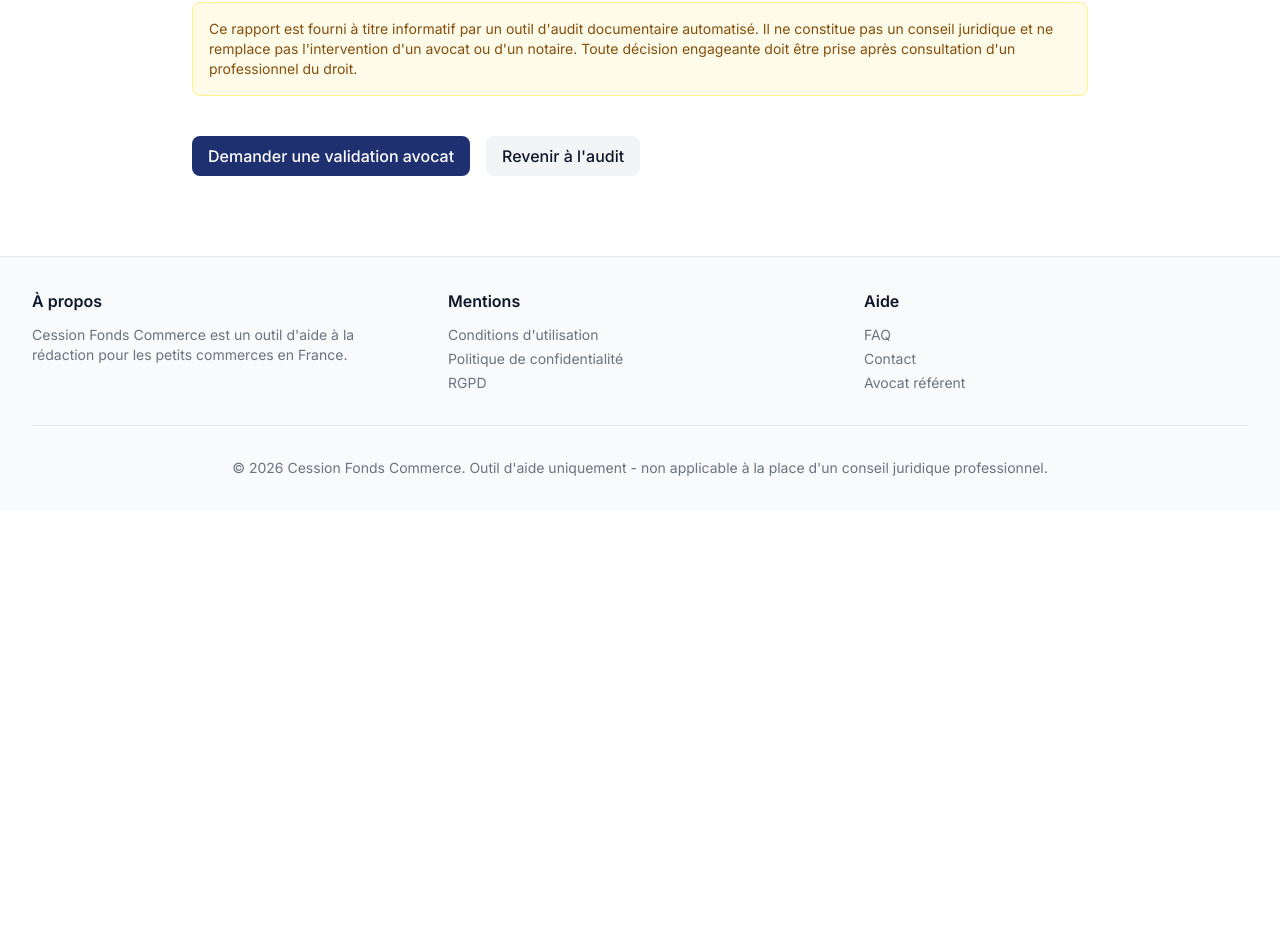
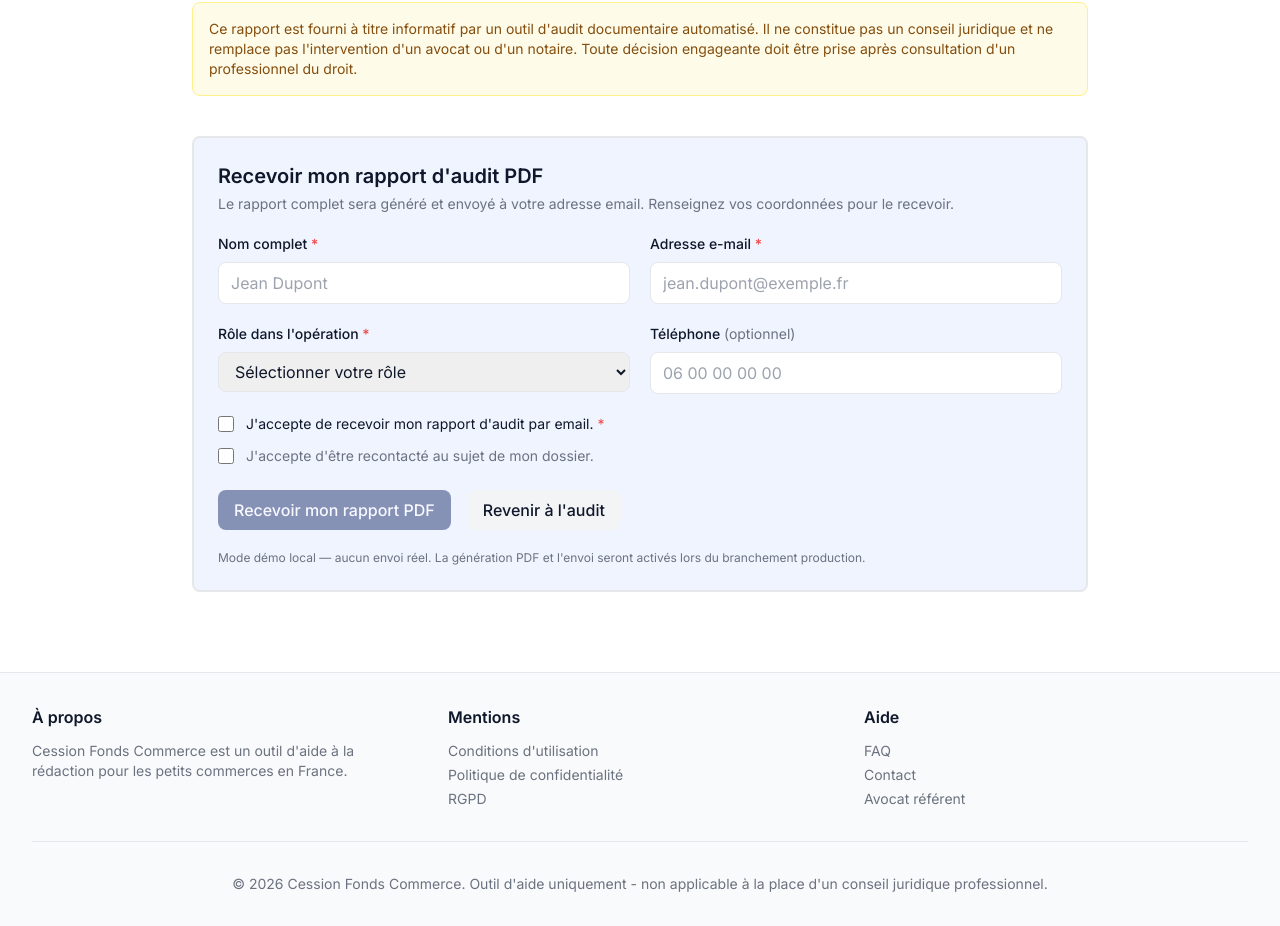
Before and after one commit to gorangom-brio/cession-fonds-commerce, a Next.js app: page /dossiers/1/rapport in a window 1280 px wide. Shown: the part 2666-3592 px from the top of the page. Before the commit the page ends 3176 px from the top, so only its background shows below. Built offline with nearby package versions, Linux system fonts and the light colour scheme.

Commit message:
feat: add demo email capture for audit report

```diff
--- a/app/dossiers/[id]/rapport/page.tsx
+++ b/app/dossiers/[id]/rapport/page.tsx
@@ -1,9 +1,11 @@
+"use client";
+
 import Link from "next/link";
+import { useParams } from "next/navigation";
+import { useState } from "react";
 import DossierStepper from "../DossierStepper";
 
-type DossierRapportPageProps = {
-  params: Promise<{ id: string }>;
-};
+// ── Données simulées ────────────────────────────────────────────────────────
 
 const piecesAnalysees = [
   "Bail commercial",
@@ -44,22 +46,10 @@ const pointsAttention = [
 ];
 
 const risques = [
-  {
-    niveau: "Élevé" as const,
-    texte: "Clause de cession du bail non vérifiée — risque de blocage de la cession.",
-  },
-  {
-    niveau: "Modéré" as const,
-    texte: "Pièces fiscales manquantes — risque de remise en cause de la valorisation.",
-  },
-  {
-    niveau: "Modéré" as const,
-    texte: "Actifs incorporels non documentés — risque de litige post-cession sur le périmètre transmis.",
-  },
-  {
-    niveau: "À surveiller" as const,
-    texte: "Bilans incomplets (2/3 exercices) — analyse de tendance partielle.",
-  },
+  { niveau: "Élevé" as const, texte: "Clause de cession du bail non vérifiée — risque de blocage de la cession." },
+  { niveau: "Modéré" as const, texte: "Pièces fiscales manquantes — risque de remise en cause de la valorisation." },
+  { niveau: "Modéré" as const, texte: "Actifs incorporels non documentés — risque de litige post-cession sur le périmètre transmis." },
+  { niveau: "À surveiller" as const, texte: "Bilans incomplets (2/3 exercices) — analyse de tendance partielle." },
 ];
 
 const NIVEAU_STYLE: Record<"Élevé" | "Modéré" | "À surveiller", string> = {
@@ -68,10 +58,57 @@ const NIVEAU_STYLE: Record<"Élevé" | "Modéré" | "À surveiller", string> = {
   "À surveiller": "bg-blue-50 border border-blue-200 text-blue-800",
 };
 
-export default async function DossierRapportPage({
-  params,
-}: DossierRapportPageProps) {
-  const { id } = await params;
+const ROLES = [
+  { value: "", label: "Sélectionner votre rôle" },
+  { value: "vendeur", label: "Vendeur" },
+  { value: "acquereur", label: "Acquéreur" },
+  { value: "intermediaire", label: "Intermédiaire" },
+  { value: "autre", label: "Autre" },
+] as const;
+
+// ── Types formulaire ────────────────────────────────────────────────────────
+
+type CaptureChamps = {
+  nom: string;
+  email: string;
+  role: string;
+  telephone: string;
+  consentementRapport: boolean;
+  consentementRecontact: boolean;
+};
+
+const CHAMPS_VIDES: CaptureChamps = {
+  nom: "",
+  email: "",
+  role: "",
+  telephone: "",
+  consentementRapport: false,
+  consentementRecontact: false,
+};
+
+// ── Page ────────────────────────────────────────────────────────────────────
+
+export default function DossierRapportPage() {
+  const { id } = useParams<{ id: string }>();
+  const [champs, setChamps] = useState<CaptureChamps>(CHAMPS_VIDES);
+  const [envoye, setEnvoye] = useState(false);
+
+  const peutSoumettre =
+    champs.nom.trim().length > 0 &&
+    champs.email.trim().length > 0 &&
+    champs.role !== "" &&
+    champs.consentementRapport;
+
+  const set =
+    (champ: keyof CaptureChamps) =>
+    (e: React.ChangeEvent<HTMLInputElement | HTMLSelectElement>) =>
+      setChamps((prev) => ({ ...prev, [champ]: e.target.value }));
+
+  const handleSubmit = (e: React.FormEvent<HTMLFormElement>) => {
+    e.preventDefault();
+    if (!peutSoumettre) return;
+    setEnvoye(true);
+  };
 
   return (
     <div className="mx-auto max-w-4xl space-y-10">
@@ -115,9 +152,7 @@ export default async function DossierRapportPage({
 
       {/* Pièces analysées */}
       <section className="space-y-3">
-        <h2 className="text-xl font-semibold text-navy-900">
-          Pièces analysées
-        </h2>
+        <h2 className="text-xl font-semibold text-navy-900">Pièces analysées</h2>
         <div className="rounded-lg border border-border bg-white p-6">
           <ul className="space-y-2">
             {piecesAnalysees.map((piece) => (
@@ -165,15 +200,10 @@ export default async function DossierRapportPage({
 
       {/* Risques */}
       <section className="space-y-3">
-        <h2 className="text-xl font-semibold text-navy-900">
-          Risques identifiés
-        </h2>
+        <h2 className="text-xl font-semibold text-navy-900">Risques identifiés</h2>
         <div className="rounded-lg border border-border bg-white divide-y divide-border">
           {risques.map(({ niveau, texte }) => (
-            <div
-              key={texte}
-              className="flex items-start gap-4 px-6 py-4"
-            >
+            <div key={texte} className="flex items-start gap-4 px-6 py-4">
               <span
                 className={`mt-0.5 inline-flex shrink-0 items-center rounded-full px-2.5 py-0.5 text-xs font-semibold ${NIVEAU_STYLE[niveau]}`}
               >
@@ -187,9 +217,7 @@ export default async function DossierRapportPage({
 
       {/* Recommandations */}
       <section className="space-y-3">
-        <h2 className="text-xl font-semibold text-navy-900">
-          Recommandations
-        </h2>
+        <h2 className="text-xl font-semibold text-navy-900">Recommandations</h2>
         <div className="rounded-lg border border-border bg-white p-6 space-y-3 text-sm text-muted-foreground leading-relaxed">
           <p>
             <strong className="text-navy-900">1. Compléter le dossier</strong>{" "}
@@ -237,7 +265,36 @@ export default async function DossierRapportPage({
         professionnel du droit.
       </div>
 
-      {/* CTA */}
+      {/* ── Capture email ─────────────────────────────────────────────────── */}
+      <section className="rounded-lg border-2 border-navy-200 bg-navy-50 p-6 space-y-5">
+        <div className="space-y-1">
+          <h2 className="text-xl font-semibold text-navy-900">
+            Recevoir mon rapport d&apos;audit PDF
+          </h2>
+          <p className="text-sm text-muted-foreground">
+            Le rapport complet sera généré et envoyé à votre adresse email.
+            Renseignez vos coordonnées pour le recevoir.
+          </p>
+        </div>
+
+        {envoye ? (
+          /* ── Confirmation ── */
+          <div className="space-y-5">
+            <div className="rounded-lg border border-confidence-high/30 bg-confidence-high/10 p-6 space-y-2 text-center">
+              <p className="text-2xl font-bold text-confidence-high">✓</p>
+              <p className="text-base font-semibold text-navy-900">
+                Votre demande de rapport PDF a bien été enregistrée en mode démo.
+              </p>
+              <p className="text-sm text-muted-foreground">
+                Dans la version finale, le rapport PDF sera généré et envoyé
+                automatiquement à{" "}
+                <strong className="text-navy-900">{champs.email}</strong>.
+              </p>
+              <p className="text-xs text-muted-foreground">
+                Mode démo local — aucun envoi réel effectué.
+              </p>
+            </div>
+
             <div className="flex flex-wrap items-center gap-4">
               <Link
                 href={`/dossiers/${id}/validation-avocat`}
@@ -250,5 +307,143 @@ export default async function DossierRapportPage({
               </Link>
             </div>
           </div>
+        ) : (
+          /* ── Formulaire ── */
+          <form onSubmit={handleSubmit} className="space-y-5">
+            <div className="grid gap-5 sm:grid-cols-2">
+              <div className="form-field">
+                <label className="form-label" htmlFor="cap-nom">
+                  Nom complet <span className="text-red-500">*</span>
+                </label>
+                <input
+                  id="cap-nom"
+                  type="text"
+                  className="form-input"
+                  placeholder="Jean Dupont"
+                  value={champs.nom}
+                  onChange={set("nom")}
+                  required
+                />
+              </div>
+
+              <div className="form-field">
+                <label className="form-label" htmlFor="cap-email">
+                  Adresse e-mail <span className="text-red-500">*</span>
+                </label>
+                <input
+                  id="cap-email"
+                  type="email"
+                  className="form-input"
+                  placeholder="jean.dupont@exemple.fr"
+                  value={champs.email}
+                  onChange={set("email")}
+                  required
+                />
+              </div>
+            </div>
+
+            <div className="grid gap-5 sm:grid-cols-2">
+              <div className="form-field">
+                <label className="form-label" htmlFor="cap-role">
+                  Rôle dans l&apos;opération <span className="text-red-500">*</span>
+                </label>
+                <select
+                  id="cap-role"
+                  className="form-input"
+                  value={champs.role}
+                  onChange={set("role")}
+                  required
+                >
+                  {ROLES.map(({ value, label }) => (
+                    <option key={value} value={value} disabled={value === ""}>
+                      {label}
+                    </option>
+                  ))}
+                </select>
+              </div>
+
+              <div className="form-field">
+                <label className="form-label" htmlFor="cap-telephone">
+                  Téléphone{" "}
+                  <span className="font-normal text-muted-foreground">(optionnel)</span>
+                </label>
+                <input
+                  id="cap-telephone"
+                  type="tel"
+                  className="form-input"
+                  placeholder="06 00 00 00 00"
+                  value={champs.telephone}
+                  onChange={set("telephone")}
+                />
+              </div>
+            </div>
+
+            <div className="space-y-3">
+              <div className="flex items-start gap-3">
+                <input
+                  id="cap-consentement-rapport"
+                  type="checkbox"
+                  className="mt-0.5 h-4 w-4 shrink-0 cursor-pointer rounded border-border accent-navy-700"
+                  checked={champs.consentementRapport}
+                  onChange={(e) =>
+                    setChamps((prev) => ({
+                      ...prev,
+                      consentementRapport: e.target.checked,
+                    }))
+                  }
+                  required
+                />
+                <label
+                  htmlFor="cap-consentement-rapport"
+                  className="cursor-pointer text-sm text-navy-900"
+                >
+                  J&apos;accepte de recevoir mon rapport d&apos;audit par email.{" "}
+                  <span className="text-red-500">*</span>
+                </label>
+              </div>
+
+              <div className="flex items-start gap-3">
+                <input
+                  id="cap-consentement-recontact"
+                  type="checkbox"
+                  className="mt-0.5 h-4 w-4 shrink-0 cursor-pointer rounded border-border accent-navy-700"
+                  checked={champs.consentementRecontact}
+                  onChange={(e) =>
+                    setChamps((prev) => ({
+                      ...prev,
+                      consentementRecontact: e.target.checked,
+                    }))
+                  }
+                />
+                <label
+                  htmlFor="cap-consentement-recontact"
+                  className="cursor-pointer text-sm text-muted-foreground"
+                >
+                  J&apos;accepte d&apos;être recontacté au sujet de mon dossier.
+                </label>
+              </div>
+            </div>
+
+            <div className="flex flex-wrap items-center gap-4 pt-1">
+              <button
+                type="submit"
+                className="btn-primary"
+                disabled={!peutSoumettre}
+              >
+                Recevoir mon rapport PDF
+              </button>
+              <Link href={`/dossiers/${id}/audit`} className="btn-secondary">
+                Revenir à l&apos;audit
+              </Link>
+            </div>
+
+            <p className="text-xs text-muted-foreground">
+              Mode démo local — aucun envoi réel. La génération PDF et
+              l&apos;envoi seront activés lors du branchement production.
+            </p>
+          </form>
+        )}
+      </section>
+    </div>
   );
 }
```
Lines whose indentation alone changed are shown as unchanged.
